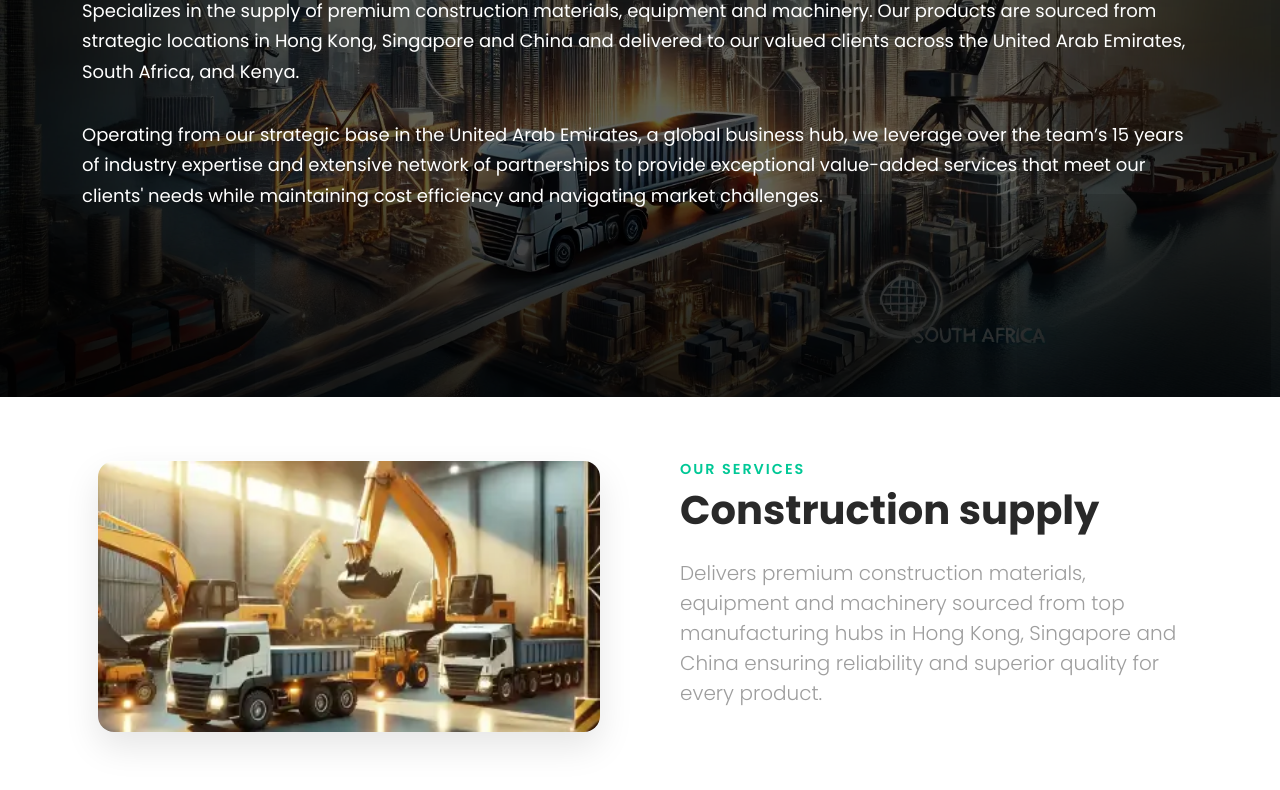
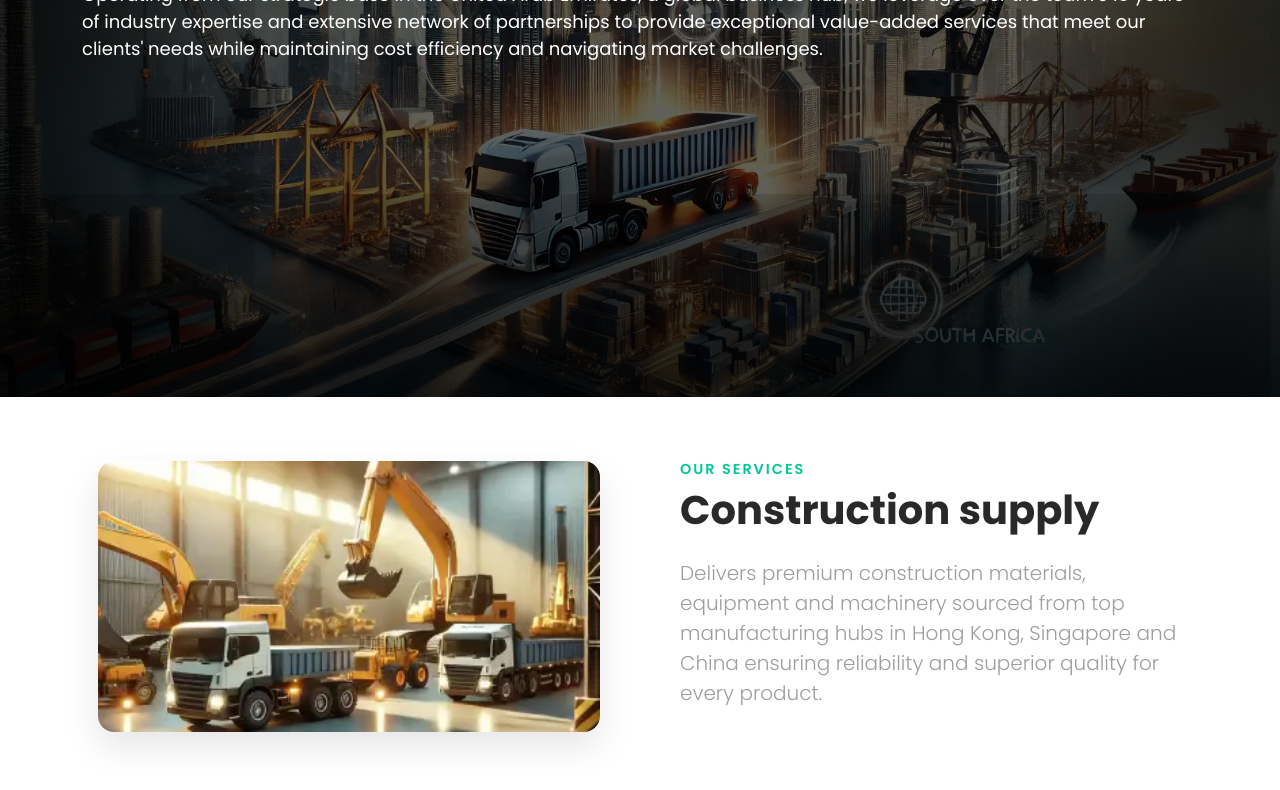
Before and after one commit to gulfwww/tradehawk-international, a website: page dist/index.html in a window 1280 px wide. Shown: the part 315-1105 px from the top of the page. Drawn offline with nearby package versions, Linux system fonts and the light colour scheme.

Commit message:
update content and logo

```diff
--- a/dist/css/style.css
+++ b/dist/css/style.css
@@ -58,7 +58,6 @@ nav .fa {
 
 .hero-contetnt p {
 	font-size: 1.125rem;
-	line-height: 1.7;
 }
 
 /* Services */
--- a/dist/index.html
+++ b/dist/index.html
@@ -63,7 +63,7 @@
 			<section class="hero-section overflow-x-hidden">
 				<div class="container h-100">
 					<div
-						class="d-flex flex-column justify-content-center text-md-start text-center hero-contetnt h-100"
+						class="d-flex flex-column text-md-start text-center pt-5 hero-contetnt h-100"
 					>
 						<h1 class="text-white mb-3">Welcome to Tradehawk International Ltd</h1>
 						<p class="mb-32">
```
